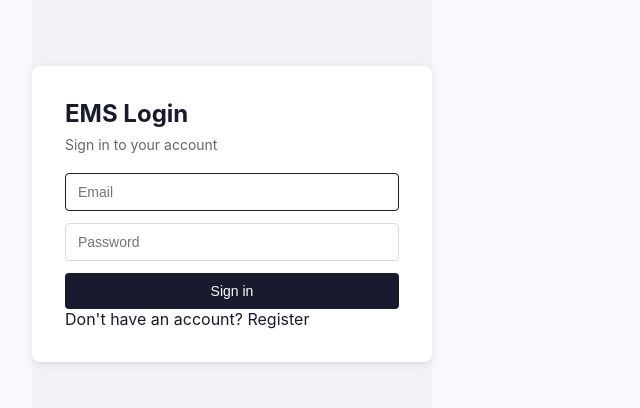
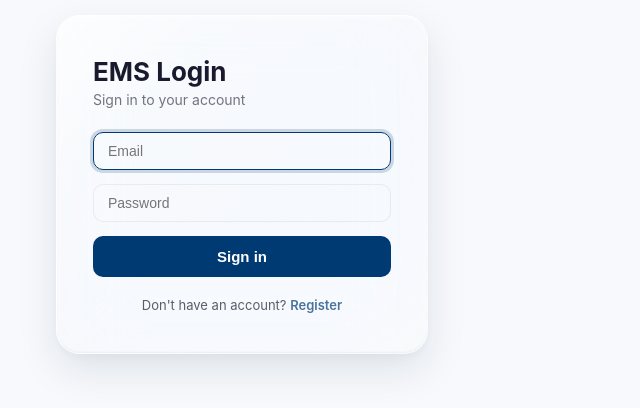
Before and after one commit to skyfalljoss/EMS_training, a React (Vite) app in the folder frontend/: page /login in a window 1280 px wide. Shown: the part 206-614 px from the top of the page, without its empty margins (0-640 px from the left). Built offline with nearby package versions, Linux system fonts and the light colour scheme.

Commit message:
feat: glassmorphic auth page styles with dark mode support

```diff
--- a/frontend/src/styles/design.css
+++ b/frontend/src/styles/design.css
@@ -706,83 +706,106 @@ a{text-decoration:none;color:inherit}
 }
 
 /* Auth pages */
-.login-page {
-  min-height: 100vh;
+.auth-layout {
+  flex: 1;
   display: flex;
   align-items: center;
   justify-content: center;
-  background: #f0f2f5;
+  min-height: 100vh;
 }
 
-.login-card {
-  background: white;
-  padding: 32px;
-  border-radius: 8px;
-  box-shadow: 0 2px 8px rgba(0, 0, 0, 0.1);
+.login-page {
   width: 100%;
-  max-width: 400px;
+  max-width: 420px;
+  padding: 24px;
+}
+
+.login-card.glass-card,
+.glass-card.login-card {
+  padding: 40px 36px;
 }
 
 .login-card h1 {
-  margin: 0 0 8px;
-  font-size: 24px;
-  color: #1a1a2e;
+  margin: 0 0 4px;
+  font-size: 26px;
+  font-weight: 700;
 }
 
 .login-card .subtitle {
-  color: #666;
-  margin-bottom: 20px;
+  margin: 0 0 24px;
   font-size: 14px;
+  opacity: 0.6;
 }
 
 .login-card .error {
-  background: #fff0f0;
-  color: #d32f2f;
+  background: rgba(220, 38, 38, 0.1);
+  color: #dc2626;
   padding: 10px 14px;
-  border-radius: 4px;
+  border-radius: 8px;
   margin-bottom: 16px;
   font-size: 14px;
+  border: 1px solid rgba(220, 38, 38, 0.2);
 }
 
 .login-card input {
   width: 100%;
-  padding: 10px 12px;
-  margin-bottom: 12px;
-  border: 1px solid #ddd;
-  border-radius: 4px;
+  padding: 10px 14px;
+  margin-bottom: 14px;
+  border: 1px solid var(--border-subtle, rgba(0,0,0,0.1));
+  border-radius: 10px;
   font-size: 14px;
   box-sizing: border-box;
+  background: rgba(255,255,255,0.05);
+  color: inherit;
+  transition: border-color 0.2s;
 }
 
 .login-card input:focus {
   outline: none;
-  border-color: #1a1a2e;
+  border-color: var(--primary);
+  box-shadow: 0 0 0 3px var(--primary-glow);
 }
 
 .login-card button[type="submit"] {
   width: 100%;
-  padding: 10px;
-  background: #1a1a2e;
+  padding: 12px;
+  background: var(--primary);
   color: white;
   border: none;
-  border-radius: 4px;
-  font-size: 14px;
+  border-radius: 10px;
+  font-size: 15px;
+  font-weight: 600;
   cursor: pointer;
+  transition: all 0.2s;
+}
+
+.login-card button[type="submit"]:hover {
+  transform: translateY(-1px);
+  box-shadow: 0 8px 20px var(--primary-glow);
 }
 
 .login-card button[type="submit"]:disabled {
   opacity: 0.6;
   cursor: not-allowed;
+  transform: none;
+  box-shadow: none;
 }
 
-.login-card button.link {
-  background: none;
-  border: none;
-  color: #1a1a2e;
-  cursor: pointer;
-  padding: 8px 0;
+.login-card .auth-link {
+  text-align: center;
+  margin-top: 20px;
   font-size: 13px;
-  width: auto;
+  opacity: 0.7;
+}
+
+.login-card .auth-link a {
+  color: var(--primary);
+  text-decoration: none;
+  font-weight: 600;
+}
+
+.login-card .auth-link a:hover {
+  text-decoration: underline;
 }
 
 .sidebar-footer .logout-btn {
```
